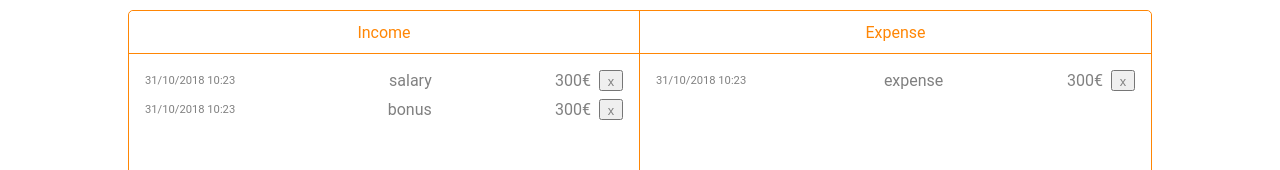
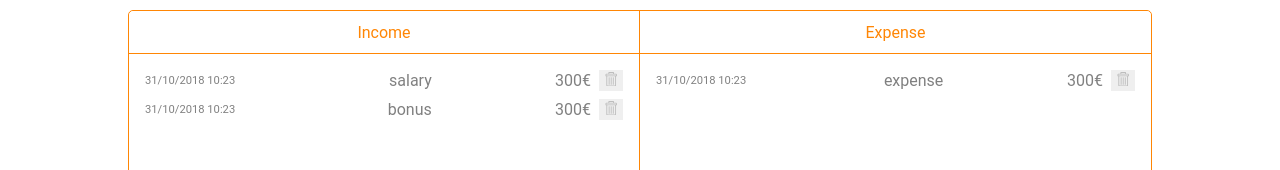
Before and after one commit to upretirachita/1.3.-Account-Balance-Tracker-React, a React (Create React App) app: page / in a window 1280 px wide. Shown: the part 326-496 px from the top of the page. Built offline with nearby package versions, Linux system fonts and the light colour scheme.

Commit message:
Button icons and user confirms deletion

```diff
--- a/src/App.css
+++ b/src/App.css
@@ -196,6 +196,7 @@ input, #add, select {
 
 .delete {
   outline: none;
+  border: none;
   margin: 0;
   padding: 0;
   height: 1.3rem;
@@ -206,6 +207,7 @@ input, #add, select {
 }
 
 .delete svg {
+  margin-top: 2px;
   height: .9rem;
   width: .9rem;
 }
--- a/src/App.js
+++ b/src/App.js
@@ -36,6 +36,10 @@ function userIdGenerator() {
   }
   return id
 }
+
+// **************************************************************************************
+// **************************************************************************************
+// **************************************************************************************
 
 class App extends Component {
   state = ({
@@ -127,27 +131,31 @@ class App extends Component {
         descrInputClass: 'red'});
     }
   }
-  deleteEntryincome = (e) => {
+  deleteEntryincome = (id) => {
+    if(window.confirm('Are you sure you want to delete this entry?')){
     let deletedIncome;
     let newIncome = this.state.income.filter(income => {
-        if(!income.id.includes(e.target.value)){
+        if(!income.id.includes(id)){
           return income
         } else {
           deletedIncome = income.amount
         }
     })
     this.setState({income: newIncome, totalIncome: this.state.totalIncome - deletedIncome, balance: this.state.totalIncome - deletedIncome - this.state.totalExpense})
+    }
   }
-  deleteEntryexpense = (e) => {
+  deleteEntryexpense = (id) => {
+    if(window.confirm('Are you sure you want to delete this entry?')){
     let deletedExpense;
     let newExpense = this.state.expense.filter(expense => {
-        if(!expense.id.includes(e.target.value)){
+        if(!expense.id.includes(id)){
           return expense
         } else {
           deletedExpense = expense.amount
         }
     })
     this.setState({expense: newExpense, totalExpense: this.state.totalExpense - deletedExpense, balance: this.state.totalIncome - this.state.totalExpense + parseInt(deletedExpense)})
+    }
   }
   makeBalanceRed = () => {
     if(parseInt(this.state.balance) < 0) {
--- a/src/components/DeleteButton.js
+++ b/src/components/DeleteButton.js
@@ -2,8 +2,17 @@ import React from 'react';
 
 const DeleteButton = (props) => {
   return (
-    <button className="delete" value={props.value} onClick={(e)=>{props.deleteFunc(e)}}>
-      x
+    <button className="delete" onClick={(e)=>{props.deleteFunc(props.value)}}>
+      <svg  id="Capa_1" x="0px" y="0px" width="512px" height="512px" viewBox="0 0 774.266 774.266">
+        <g>
+          <g>
+            <path d="M640.35,91.169H536.971V23.991C536.971,10.469,526.064,0,512.543,0c-1.312,0-2.187,0.438-2.614,0.875    C509.491,0.438,508.616,0,508.179,0H265.212h-1.74h-1.75c-13.521,0-23.99,10.469-23.99,23.991v67.179H133.916    c-29.667,0-52.783,23.116-52.783,52.783v38.387v47.981h45.803v491.6c0,29.668,22.679,52.346,52.346,52.346h415.703    c29.667,0,52.782-22.678,52.782-52.346v-491.6h45.366v-47.981v-38.387C693.133,114.286,670.008,91.169,640.35,91.169z     M285.713,47.981h202.84v43.188h-202.84V47.981z M599.349,721.922c0,3.061-1.312,4.363-4.364,4.363H179.282    c-3.052,0-4.364-1.303-4.364-4.363V230.32h424.431V721.922z M644.715,182.339H129.551v-38.387c0-3.053,1.312-4.802,4.364-4.802    H640.35c3.053,0,4.365,1.749,4.365,4.802V182.339z" fill="#bdbdbd"/>
+            <rect x="475.031" y="286.593" width="48.418" height="396.942" fill="#bdbdbd"/>
+            <rect x="363.361" y="286.593" width="48.418" height="396.942" fill="#bdbdbd"/>
+            <rect x="251.69" y="286.593" width="48.418" height="396.942" fill="#bdbdbd"/>
+          </g>
+        </g>
+      </svg>
     </button>
   )
 }
```
Also changed, not shown: src/components/comp.js (deleted, +0 -14 lines), src/assets/garbage.svg (deleted), src/assets/trash.svg (deleted).
